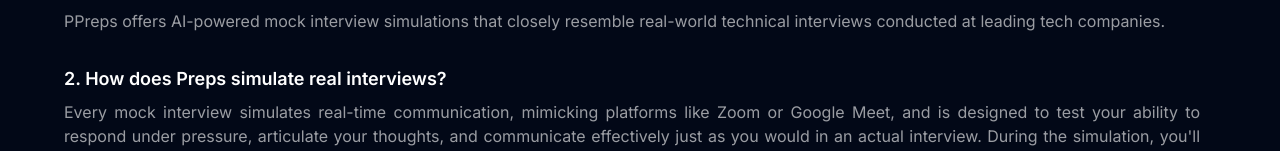
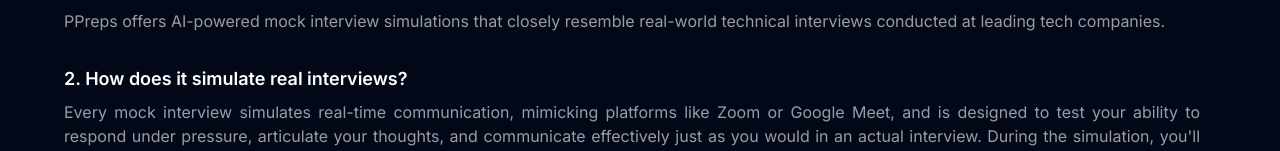
Before and after one commit to heojay0309/mockview_landing, a Next.js app: page /faq in a window 1280 px wide. Shown: the part 363-514 px from the top of the page. Built offline with nearby package versions, Linux system fonts and the light colour scheme.

Commit message:
faq update

```diff
--- a/src/components/Faq.tsx
+++ b/src/components/Faq.tsx
@@ -6,7 +6,7 @@ const Faq = ({}: {}) => {
         'PPreps offers AI-powered mock interview simulations that closely resemble real-world technical interviews conducted at leading tech companies.',
     },
     {
-      question: 'How does Preps simulate real interviews?',
+      question: 'How does it simulate real interviews?',
       answer: `Every mock interview simulates real-time communication, mimicking platforms like Zoom or Google Meet, and is designed to test your ability to respond under pressure, articulate your thoughts, and communicate effectively just as you would in an actual interview. During the simulation, you'll face coding challenges that require not only correct solutions but also a clear explanation of your thought process. This part of the simulation helps sharpen your coding skills, improves your ability to think aloud, and enhances your problem-solving strategies under timed conditions. Our simulations are designed to be adaptive, catering to a wide range of experience levels from beginners to seasoned professionals.`,
     },
     {
```
